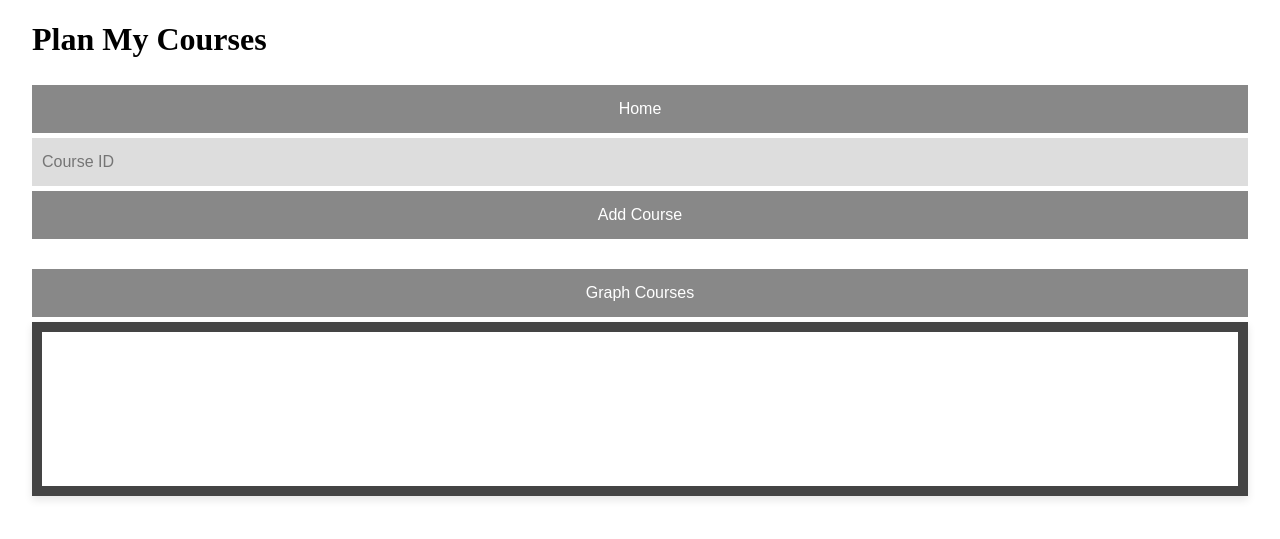
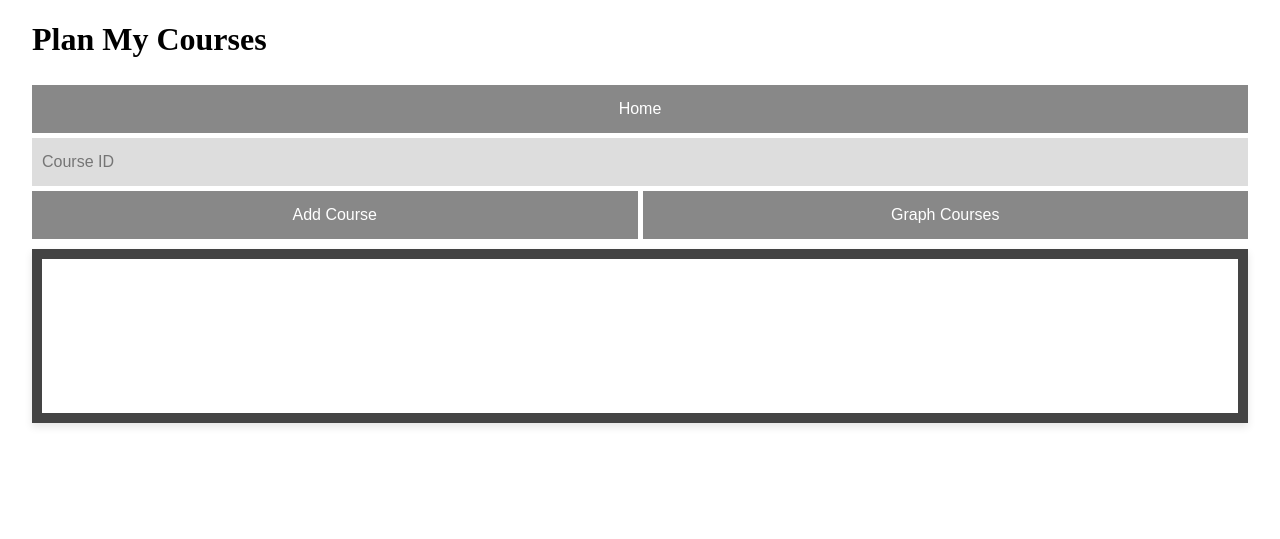
Before and after one commit to Chahnwoo/Graph-Web, a Flask app: page /plan in a window 1280 px wide. Shown: the top 539 px of the page. Run offline with Flask 3, Linux system fonts and the light colour scheme; parts of the project's set-up code (start-up, migrations or seed data) failed here and were passed over; some libraries are stand-ins or nearby versions.

Commit message:
Changes to plan page and how courses are displayed

```diff
--- /dev/null
+++ b/static/css/plan.css
@@ -0,0 +1,46 @@
+.course-container {
+    display: flex;
+    flex-wrap: wrap;
+    flex-direction: row;
+    align-items: center;
+    gap: 5px;
+}
+.course-box {
+    flex: 1; /* 1/8th of the width */
+    background-color: gainsboro;
+    border: none;
+    padding: 10px;
+    box-sizing: border-box;
+    font-family: sans-serif;
+
+    .reduced-margin {
+        width: 100%;
+        height : 20px;
+        text-wrap: nowrap;
+    };
+
+    button {
+        width: 100%;
+    };
+}
+
+#course_crud {
+    align-items:center;
+    flex-direction: column;
+    display : flex;
+    gap: 5px;
+
+    div {
+        display : flex;
+        gap : 5px;
+        width : 100%;
+        button {
+            flex: 1;
+        };
+    }
+
+}
+
+.reduced-margin {
+    margin-top: 5px;
+}
--- a/static/js/scripts_plan.js
+++ b/static/js/scripts_plan.js
@@ -17,8 +17,8 @@ function addCourse() {
     courseBox.className = 'course-box';
     courseBox.id = `courseBox-${courseCounter}`;
     courseBox.innerHTML = `
-        <p>${courseTitle}</p>
-        <button onclick="removeCourse('${courseCounter}')">Remove</button>
+        <p class="reduced-margin">${courseTitle}</p>
+        <button class onclick="removeCourse('${courseCounter}')">Remove</button>
     `;
 
     courseContainer.appendChild(courseBox);
--- a/templates/plan.html
+++ b/templates/plan.html
@@ -4,33 +4,23 @@
     <meta charset="UTF-8">
     <meta name="viewport" content="width=device-width, initial-scale=1.0">
     <link rel="stylesheet" href="{{ url_for('static', filename='css/index.css') }}">
+    <link rel="stylesheet" href="{{ url_for('static', filename='css/plan.css') }}">
 
     <title>Plan My Courses</title>
-    <style>
-        .course-container {
-            display: flex;
-            flex-wrap: wrap;
-        }
-        .course-box {
-            width: 12.5%; /* 1/8th of the width */
-            border: 1px solid black;
-            margin: 5px;
-            padding: 10px;
-            box-sizing: border-box;
-        }
-        #graphButton {
-            margin-top: 20px;
-        }
-    </style>
 </head>
 <body>
     <div id="padded_group">
         <h1>Plan My Courses</h1>
         <button onclick="location.href='/'">Home</button>
-        <input type="text" id="courseInput" placeholder="Course ID" onkeydown="handleEnter(event)">
-        <button onclick="addCourse()">Add Course</button>
+        <div id="course_crud">
+            <input type="text" id="courseInput" placeholder="Course ID" onkeydown="handleEnter(event)">
+            <div>
+                <button onclick="addCourse()">Add Course</button>
+                <button id="graphButton" onclick="graphCourses()">Graph Courses</button>
+            </div>
+        </div>
+
         <div class="course-container" id="courseContainer"></div>
-        <button id="graphButton" onclick="graphCourses()">Graph Courses</button>
 
         <div id="graph-container">
             <svg id="svg-canvas"></svg>
```
